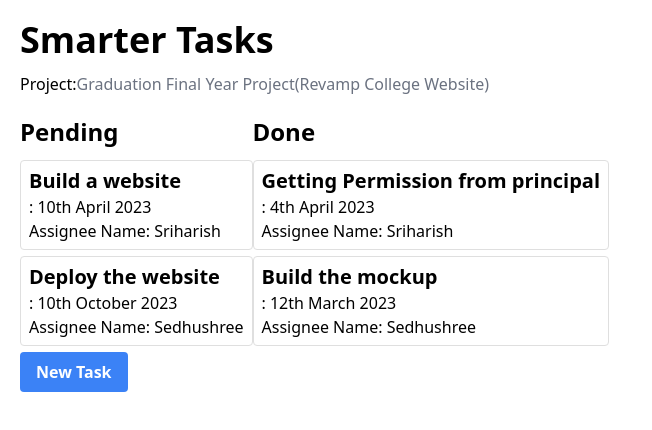
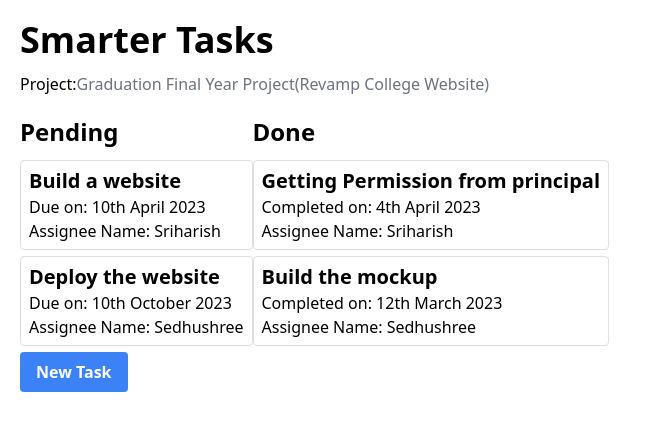
Before and after one commit to harish96880/wd301, a React (Vite) app in the folder hello-react/: page / in a window 1280 px wide. Shown: the top 430 px of the page, without its empty margins (0-652 px from the left). Built offline with nearby package versions, Linux system fonts and the light colour scheme.

Commit message:
Update TaskCard.tsx

```diff
--- a/hello-react/src/TaskCard.tsx
+++ b/hello-react/src/TaskCard.tsx
@@ -2,14 +2,14 @@ import "./TaskCard.css";
 import React from "react";
 
 interface propTitle {
-  status: string;
+  completedAtDate: string;
   title: string;
   dueDate: string;
   assigneeName: string;
 }
 
 let TaskCard: React.FC<propTitle> = ({
-  status,
+  completedAtDate,
   dueDate,
   title,
   assigneeName,
@@ -18,7 +18,7 @@ let TaskCard: React.FC<propTitle> = ({
     <div className="TaskItem">
       <h2 className="text-xl font-bold">{title}</h2>
       <p>
-        {status}: {dueDate}
+        {completedAtDate}: {dueDate}
       </p>
       <p>Assignee Name: {assigneeName}</p>
     </div>
```
